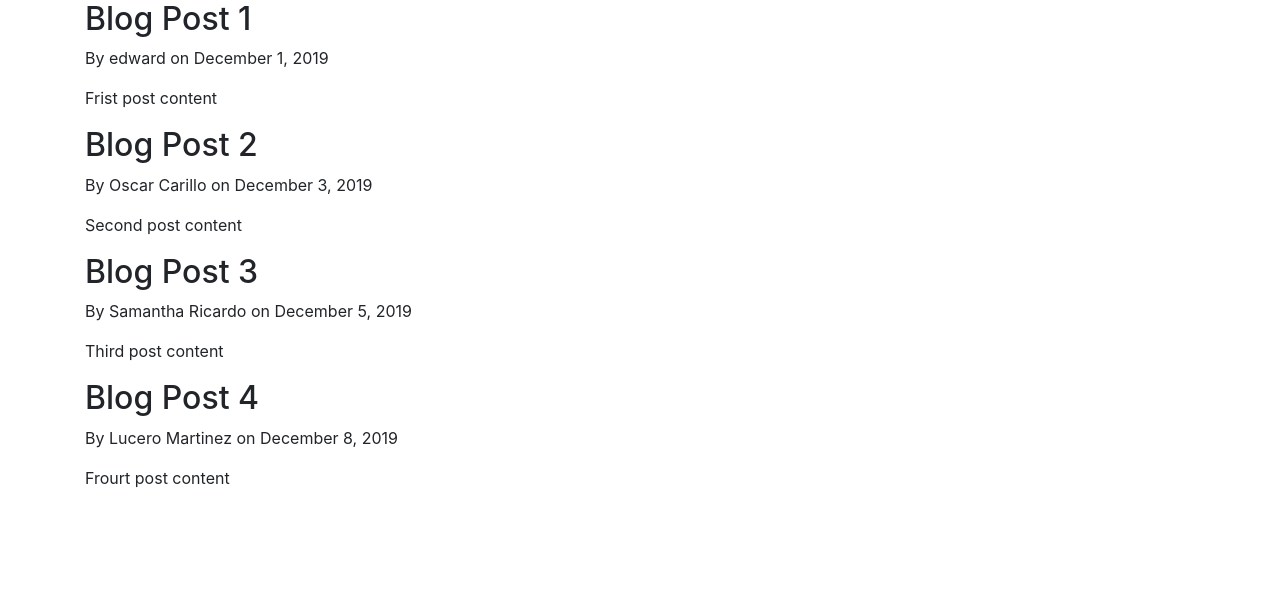
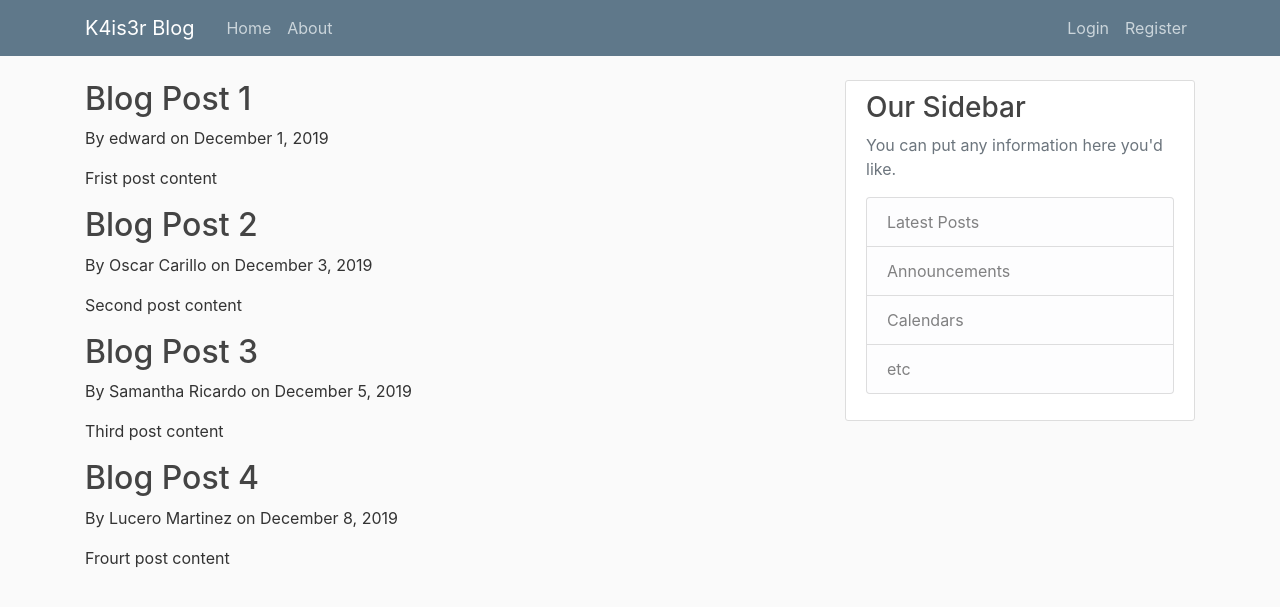
Before and after one commit to k4is3r/masterBlog-django, a Django app: page / in a window 1280 px wide. Shown: the top 607 px of the page. Run offline with Django 3.2, Linux system fonts and the light colour scheme; some libraries are stand-ins or nearby versions.

Commit message:
creating a css file and putting some nav, hatml boildplate

```diff
--- /dev/null
+++ b/django_project/blog/static/blog/main.css
@@ -0,0 +1,84 @@
+body {
+    background: #fafafa;
+    color: #333333;
+    margin-top: 5rem;
+  }
+
+  h1, h2, h3, h4, h5, h6 {
+    color: #444444;
+  }
+
+  ul {
+    margin: 0;
+  }
+
+  .bg-steel {
+    background-color: #5f788a;
+  }
+
+  .site-header .navbar-nav .nav-link {
+    color: #cbd5db;
+  }
+
+  .site-header .navbar-nav .nav-link:hover {
+    color: #ffffff;
+  }
+
+  .site-header .navbar-nav .nav-link.active {
+    font-weight: 500;
+  }
+
+  .content-section {
+    background: #ffffff;
+    padding: 10px 20px;
+    border: 1px solid #dddddd;
+    border-radius: 3px;
+    margin-bottom: 20px;
+  }
+
+  .article-title {
+    color: #444444;
+  }
+
+  a.article-title:hover {
+    color: #428bca;
+    text-decoration: none;
+  }
+
+  .article-content {
+    white-space: pre-line;
+  }
+
+  .article-img {
+    height: 65px;
+    width: 65px;
+    margin-right: 16px;
+  }
+
+  .article-metadata {
+    padding-bottom: 1px;
+    margin-bottom: 4px;
+    border-bottom: 1px solid #e3e3e3
+  }
+
+  .article-metadata a:hover {
+    color: #333;
+    text-decoration: none;
+  }
+
+  .article-svg {
+    width: 25px;
+    height: 25px;
+    vertical-align: middle;
+  }
+
+  .account-img {
+    height: 125px;
+    width: 125px;
+    margin-right: 20px;
+    margin-bottom: 16px;
+  }
+
+  .account-heading {
+    font-size: 2.5rem;
+  }
--- a/django_project/blog/templates/blog/base.html
+++ b/django_project/blog/templates/blog/base.html
@@ -1,3 +1,4 @@
+{% load static %}
 <!DOCTYPE html>
 <html lang="en">
 <head>
@@ -5,6 +6,7 @@
     <meta http-equiv="X-UA-Compatible" content="ie=edge">
     <meta name="viewport" content="width=device-width, initial-scale=1, shrink-to-fit=no">
     <link rel="stylesheet" href="https://stackpath.bootstrapcdn.com/bootstrap/4.3.1/css/bootstrap.min.css" integrity="sha384-ggOyR0iXCbMQv3Xipma34MD+dH/1fQ784/j6cY/iJTQUOhcWr7x9JvoRxT2MZw1T" crossorigin="anonymous">
+    <link rel="stylesheet" type="text/css" href="{% static 'blog/main.css' %}">
     {% if title%}
     <title>K4is3rBlog | {{ title }}</title>
     {% else %}
@@ -12,10 +14,47 @@
     {% endif %}
 </head>
 <body>
-    <div class="container">
-            {% block content%}
-            {% endblock %}
-    </div>
+<header class="site-header">
+        <nav class="navbar navbar-expand-md navbar-dark bg-steel fixed-top">
+          <div class="container">
+            <a class="navbar-brand mr-4" href="/">K4is3r Blog</a>
+            <button class="navbar-toggler" type="button" data-toggle="collapse" data-target="#navbarToggle" aria-controls="navbarToggle" aria-expanded="false" aria-label="Toggle navigation">
+            <span class="navbar-toggler-icon"></span>
+            </button>
+            <div class="collapse navbar-collapse" id="navbarToggle">
+              <div class="navbar-nav mr-auto">
+                <a class="nav-item nav-link" href="/">Home</a>
+                <a class="nav-item nav-link" href="/about">About</a>
+              </div>
+              <!-- Navbar Right Side -->
+              <div class="navbar-nav">
+                <a class="nav-item nav-link" href="#">Login</a>
+                <a class="nav-item nav-link" href="#">Register</a>
+              </div>
+            </div>
+          </div>
+        </nav>
+      </header>
+      <main role="main" class="container">
+            <div class="row">
+              <div class="col-md-8">
+                {% block content %}{% endblock %}
+              </div>
+              <div class="col-md-4">
+                <div class="content-section">
+                  <h3>Our Sidebar</h3>
+                  <p class='text-muted'>You can put any information here you'd like.
+                    <ul class="list-group">
+                      <li class="list-group-item list-group-item-light">Latest Posts</li>
+                      <li class="list-group-item list-group-item-light">Announcements</li>
+                      <li class="list-group-item list-group-item-light">Calendars</li>
+                      <li class="list-group-item list-group-item-light">etc</li>
+                    </ul>
+                  </p>
+                </div>
+              </div>
+            </div>
+          </main>
     <!--Bootstrap-->
     <script src="https://code.jquery.com/jquery-3.3.1.slim.min.js" integrity="sha384-q8i/X+965DzO0rT7abK41JStQIAqVgRVzpbzo5smXKp4YfRvH+8abtTE1Pi6jizo" crossorigin="anonymous"></script>
     <script src="https://cdnjs.cloudflare.com/ajax/libs/popper.js/1.14.7/umd/popper.min.js" integrity="sha384-UO2eT0CpHqdSJQ6hJty5KVphtPhzWj9WO1clHTMGa3JDZwrnQq4sF86dIHNDz0W1" crossorigin="anonymous"></script>
```
